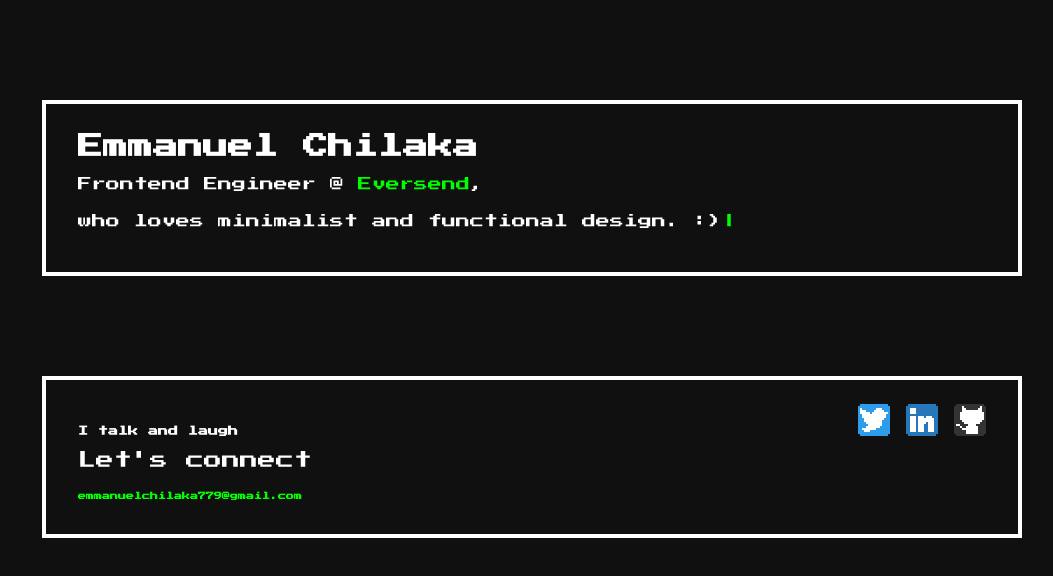
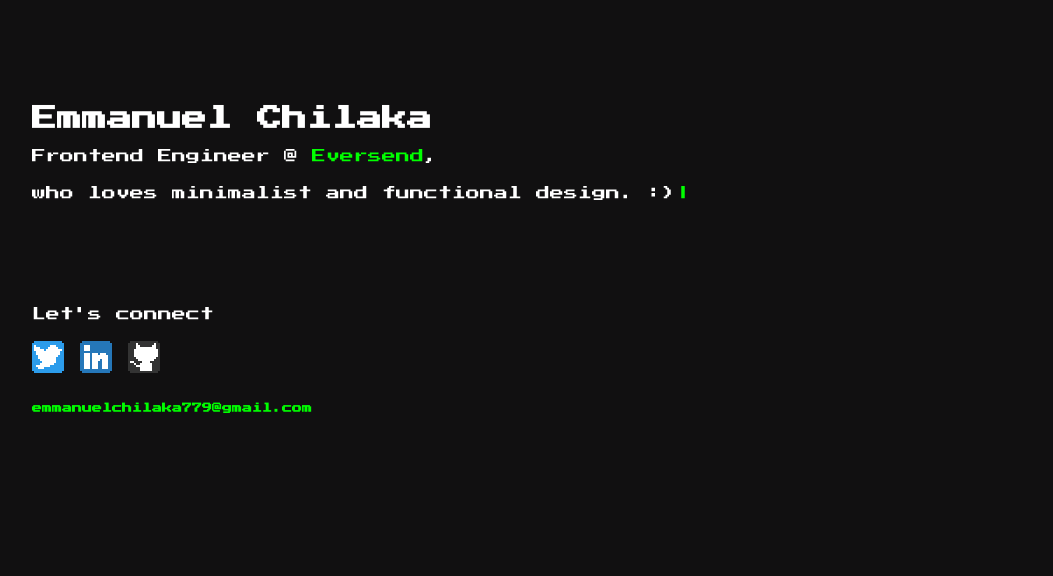
Before and after one commit to echilaka1/echilaka1.github.io, a plain HTML site: page index.html in a window 1280 px wide. Shown: the whole page, without its empty margins (108-1161 px from the left). Drawn offline with nearby package versions, Linux system fonts and the light colour scheme.

Commit message:
made some changes to UI

```diff
--- a/index.html
+++ b/index.html
@@ -1,18 +1,20 @@
-
 <!doctype html>
 <html lang="en">
+
 <head>
     <title>Emmanuel Chilaka | Frontend Engineer</title>
     <!-- Required meta tags -->
     <meta charset="utf-8">
     <meta name="viewport" content="width=device-width, initial-scale=1, shrink-to-fit=no">
-    <meta name="description" content="A design thinking frontend engineer, minimalist, and music junkie. Emmanuel build meaningful frontend products for humans and businesses.">
+    <meta name="description"
+        content="A design thinking frontend engineer, minimalist, and music junkie. Emmanuel build meaningful frontend products for humans and businesses.">
     <meta name="keywords" content="UI Developer, Frontend Developer, Frontend Engineer">
     <meta name="author" content="Emmanuel Chilaka">
     <meta property="og:url" content="http://emmanuelchilaka.co">
     <meta property="og:type" content="website">
     <meta property="og:title" content="Emmanuel Chilaka">
-    <meta property="og:description" content="A design thinking frontend engineer, minimalist, and music junkie. Emmanuel build meaningful frontend products for humans and businesses.">
+    <meta property="og:description"
+        content="A design thinking frontend engineer, minimalist, and music junkie. Emmanuel build meaningful frontend products for humans and businesses.">
     <meta property="og:image" content="http://emmanuelchilaka.co/ggjgjg.png">
     <meta name="twitter:site" content="http://emmanuelchilaka.co">
     <meta name="twitter:card" content="summary_large_image">
@@ -23,21 +25,33 @@
     <link href="https://unpkg.com/nes.css@2.2.1/css/nes.min.css" rel="stylesheet" />
     <link rel="stylesheet" href="style.css" />
     <!-- Google Tag Manager -->
-    <script>(function(w,d,s,l,i){w[l]=w[l]||[];w[l].push({'gtm.start':
-        new Date().getTime(),event:'gtm.js'});var f=d.getElementsByTagName(s)[0],
-        j=d.createElement(s),dl=l!='dataLayer'?'&l='+l:'';j.async=true;j.src=
-        'https://www.googletagmanager.com/gtm.js?id='+i+dl;f.parentNode.insertBefore(j,f);
-        })(window,document,'script','dataLayer','GTM-5GCSRBM');</script>
+    <script>
+        (function (w, d, s, l, i) {
+            w[l] = w[l] || [];
+            w[l].push({
+                'gtm.start': new Date().getTime(),
+                event: 'gtm.js'
+            });
+            var f = d.getElementsByTagName(s)[0],
+                j = d.createElement(s),
+                dl = l != 'dataLayer' ? '&l=' + l : '';
+            j.async = true;
+            j.src =
+                'https://www.googletagmanager.com/gtm.js?id=' + i + dl;
+            f.parentNode.insertBefore(j, f);
+        })(window, document, 'script', 'dataLayer', 'GTM-5GCSRBM');
+    </script>
     <!-- End Google Tag Manager -->
 </head>
+
 <body>
     <!-- Google Tag Manager (noscript) -->
-        <noscript><iframe src="https://www.googletagmanager.com/ns.html?id=GTM-5GCSRBM"
-            height="0" width="0" style="display:none;visibility:hidden"></iframe></noscript>
+    <noscript><iframe src="https://www.googletagmanager.com/ns.html?id=GTM-5GCSRBM" height="0" width="0"
+            style="display:none;visibility:hidden"></iframe></noscript>
     <!-- End Google Tag Manager (noscript) -->
     <div id="nescss">
         <div class="container">
-                <section class="nes-container">
+            <section>
                 <div class="about">
                     <h1>Emmanuel Chilaka</h1>
                     <span class="content">
@@ -49,26 +63,24 @@
         </div>
         <div class="container">
             <footer>
-                    <div class="nes-container">
                 <div class="container-nav">
                     <div class="nav-brand">
-                                <h1>I talk and laugh</h1>
                         <p>Let's connect</p>
-                                <h2><a href="mailto:emmanuelchilaka779@gmail.com" target="_blank">emmanuelchilaka779@gmail.com</a></h2>
-                            </div>
-
-                            <div class="social-buttons">
                         <div class="share">
                             <a href="https://twitter.com/echilaka1" target="_blank"><i class="nes-icon twitter"></i></a>
-                                    <a href="https://www.linkedin.com/in/echilaka1" target="_blank"><i class="nes-icon linkedin"></i></a>
+                            <a href="https://www.linkedin.com/in/echilaka1" target="_blank"><i
+                                    class="nes-icon linkedin"></i></a>
                             <a href="https://github.com/echilaka1" target="_blank"><i class="nes-icon github"></i></a>
                         </div>
+                        <br>
+                        <h2><a href="mailto:emmanuelchilaka779@gmail.com"
+                                target="_blank">emmanuelchilaka779@gmail.com</a></h2>
                     </div>
                 </div>
         </div>
         </footer>
     </div>
-        </div>
 
 </body>
+
 </html>
--- a/style.css
+++ b/style.css
@@ -1,39 +1,34 @@
-
-@import url('https://fonts.googleapis.com/css?family=Press+Start+2P');
+@import url("https://fonts.googleapis.com/css?family=Press+Start+2P");
 
 body {
-  font-family: 'Press Start 2P', sans-serif;
+  font-family: "Press Start 2P", sans-serif;
   -webkit-font-smoothing: antialiased;
   background-color: #111011;
-  color:white;
+  color: white;
   margin: 0;
 }
 
 a {
   text-decoration: none;
-    color:lime;
+  color: lime;
 }
 
 a:hover {
-    color:lime;
-}
-
-.nes-container {
-    border-color:white !important;
+  color: lime;
 }
 
 #nescss > .container {
-    max-width: 980px;
+  max-width: 1000px;
   margin: 0 auto;
   margin-top: 100px;
 }
 
 .about h1 {
-    font-size:25px;
+  font-size: 25px;
 }
 
 .about .content {
-    max-width:617px;
+  max-width: 617px;
 }
 
 .about .content p {
@@ -41,42 +36,41 @@ a:hover {
   font-size: 14px;
 }
 
-.about .content p span{
-    color:lime;
+.about .content p span {
+  color: lime;
 }
 
-footer .nes-container .container-nav {
-    display: flex;
+footer .container-nav {
   margin: 0 auto;
   align-items: baseline;
 }
 
-footer .nes-container .container-nav .nav-brand {
+footer .container-nav .nav-brand {
   margin-right: auto;
 }
 
-footer .nes-container .container-nav .nav-brand h1 {
-    font-size:10px;
+footer .container-nav .nav-brand h1 {
+  font-size: 10px;
 }
 
-footer .nes-container .container-nav .nav-brand p {
-    font-size:18px;
+footer .container-nav .nav-brand p {
+  font-size: 14px;
 }
 
-footer .nes-container .container-nav .nav-brand a {
+footer .container-nav .nav-brand a {
   text-decoration: none;
 }
 
-footer .nes-container .container-nav .social-buttons {
+footer .container-nav .social-buttons {
   margin-left: auto;
 }
 
-footer .nes-container .container-nav .nav-brand h2 {
-    font-size:8px;
+footer .container-nav .nav-brand h2 {
+  font-size: 10px;
 }
 
-footer .nes-container .container-nav .social-buttons .share {
-    text-align:center;
+footer .container-nav .social-buttons .share {
+  text-align: center;
   /* margin-top:5px; */
 }
 
@@ -89,12 +83,4 @@ footer .nes-container .container-nav .social-buttons .share {
   #nescss > .container {
     margin-top: 50px;
   }
-
-    footer .nes-container .container-nav {
-        display: block;
 }
-
-    footer .nes-container .container-nav .social-buttons .share {
-        text-align:left;
-    }
-}
```
Lines whose indentation alone changed are shown as unchanged.
